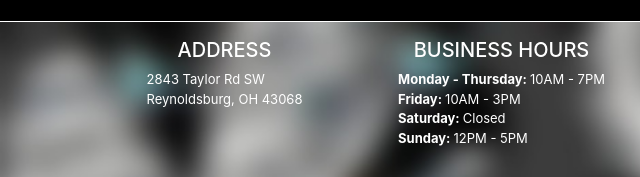
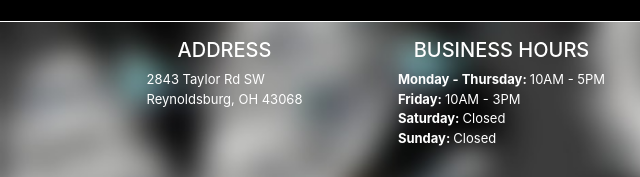
Before and after one commit to heinsjewelers/heinsjewelers.github.io, a plain HTML site: page services.html in a window 1280 px wide. Shown: the part 673-850 px from the top of the page, 0-640 px from the left. Drawn offline with nearby package versions, Linux system fonts and the light colour scheme.

Commit message:
Update services.html

```diff
--- a/services.html
+++ b/services.html
@@ -90,7 +90,7 @@
             <div class="col-xs-6 col-sm-3 footer-outer">
               <h5 class="text-uppercase">Business hours</h5>
               <div class="footer-text">
-               <p><b>Monday - Thursday: </b>10AM - 7PM<br><b>Friday: </b>10AM - 3PM<br><b>Saturday: </b>Closed<br><b>Sunday: </b>12PM - 5PM</p>
+               <p><b>Monday - Thursday: </b>10AM - 5PM<br><b>Friday: </b>10AM - 3PM<br><b>Saturday: </b>Closed<br><b>Sunday: </b>Closed</p>
               </div>
             </div>
 
```
